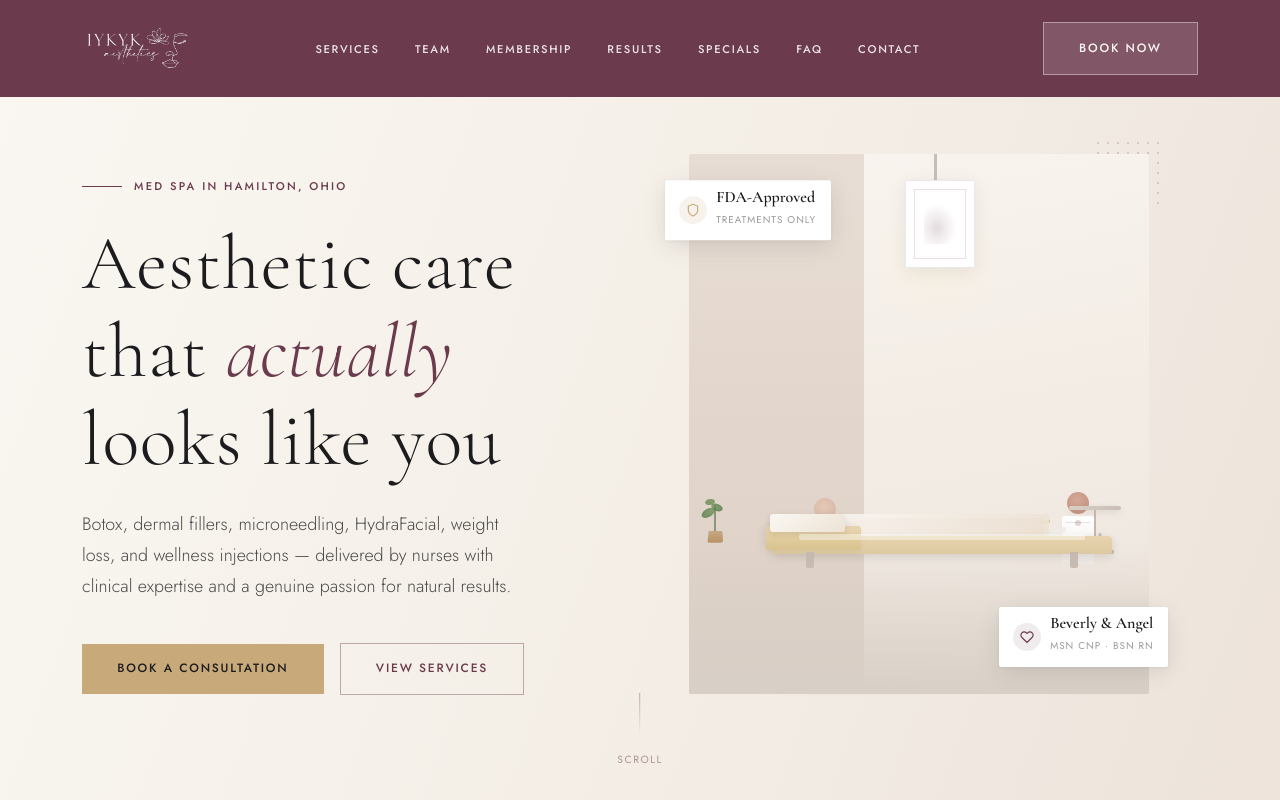
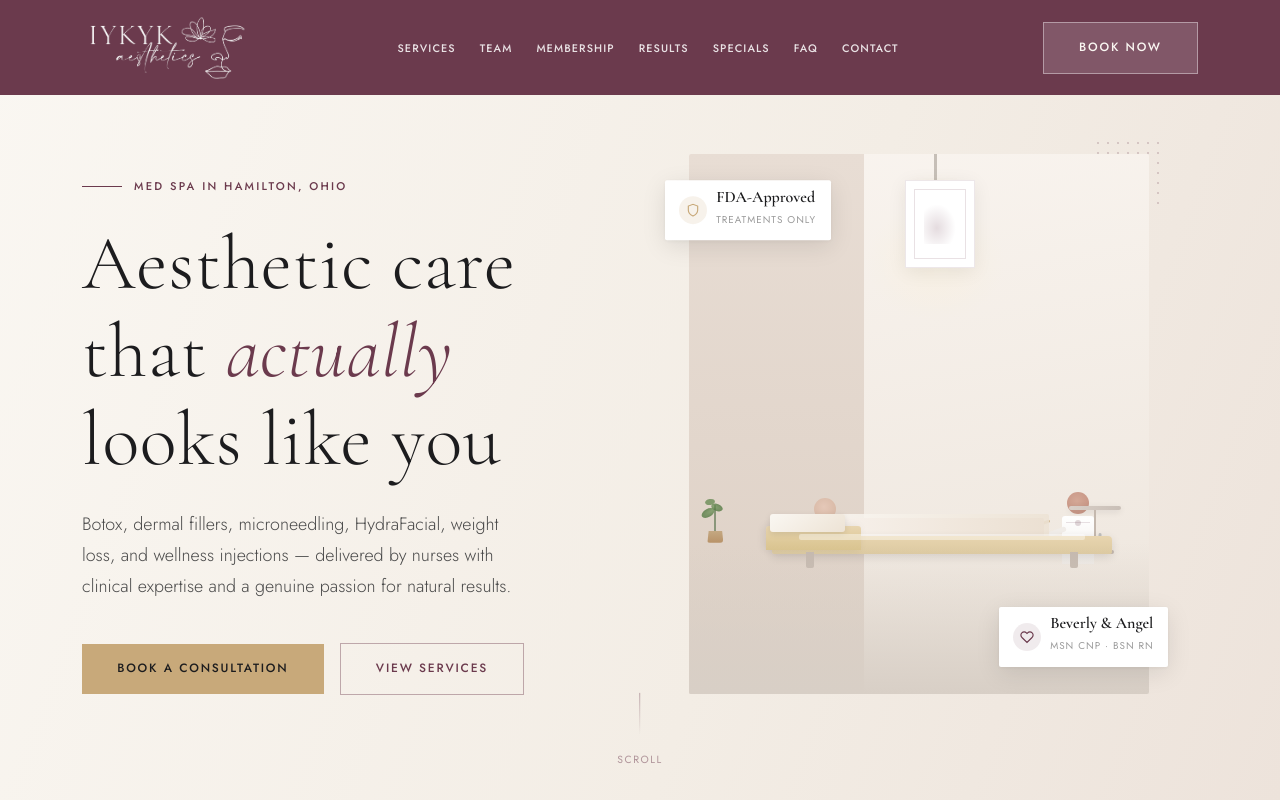
Before and after one commit to zbcreative/iykyk-aesthetics, a plain HTML site: page index.html in a window 1280 px wide. Shown: the top 800 px of the page. Drawn offline with nearby package versions, Linux system fonts and the light colour scheme.

Commit message:
resized logo and hero text

```diff
--- a/index.html
+++ b/index.html
@@ -171,18 +171,19 @@
     .btn-light{background:var(--cream);color:var(--rose)}.btn-light:hover{background:var(--white);color:var(--rose)}
 
     /* NAV */
-    #navbar{position:fixed;top:0;left:0;width:100%;z-index:1000;padding:1.4rem 0;background:var(--rose);transition:background .4s,padding .4s,box-shadow .4s}
-    #navbar.scrolled{background:var(--rose);padding:.85rem 0;box-shadow:0 4px 28px rgba(107,58,77,.25)}
+    #navbar{position:fixed;top:0;left:0;width:100%;z-index:1000;padding:.85rem 0;background:var(--rose);transition:background .4s,padding .4s,box-shadow .4s}
+    #navbar.scrolled{background:var(--rose);padding:.6rem 0;box-shadow:0 4px 28px rgba(107,58,77,.25)}
     .nav-inner{display:flex;align-items:center;justify-content:space-between}
     .nav-logo{display:flex;align-items:center;text-decoration:none;transition:opacity .3s;flex-shrink:0}
     .nav-logo:hover{opacity:.85}
-    .nav-logo-img{height:44px;width:auto;display:block;object-fit:contain}
-    .nav-logo-placeholder{height:44px;display:flex;align-items:center;justify-content:center;background:rgba(255,255,255,.1);border:1.5px dashed rgba(255,255,255,.3);padding:0 1rem;gap:.65rem;min-width:148px;border-radius:2px}
+    .nav-logo-img{height:68px;width:auto;display:block;object-fit:contain;transition:height .4s ease}
+    .nav-logo-placeholder{height:68px;display:flex;align-items:center;justify-content:center;background:rgba(255,255,255,.1);border:1.5px dashed rgba(255,255,255,.3);padding:0 1rem;gap:.65rem;min-width:148px;border-radius:2px}
     .nav-logo-placeholder-icon{width:26px;height:26px;border-radius:50%;background:rgba(200,169,122,.2);border:1px solid rgba(200,169,122,.55);display:flex;align-items:center;justify-content:center;flex-shrink:0}
     .nav-logo-placeholder-txt{font-family:var(--sans);font-size:.6rem;font-weight:500;letter-spacing:.08em;text-transform:uppercase;color:rgba(255,255,255,.45);line-height:1.35}
-    .nav-links{display:flex;align-items:center;gap:2.2rem;list-style:none}
-    .nav-links a{font-size:.7rem;font-weight:500;letter-spacing:.15em;text-transform:uppercase;color:rgba(255,255,255,.85);text-decoration:none;transition:color .3s}
+    .nav-links{display:flex;align-items:center;gap:1.5rem;list-style:none}
+    .nav-links a{font-size:.68rem;font-weight:500;letter-spacing:.1em;text-transform:uppercase;color:rgba(255,255,255,.85);text-decoration:none;transition:color .3s}
     #navbar.scrolled .nav-links a{color:rgba(255,255,255,.85)}
+    #navbar.scrolled .nav-logo-img{height:56px}
     .nav-links a:hover{color:var(--gold)!important}
     .hamburger{display:none;flex-direction:column;gap:5px;cursor:pointer;padding:4px;background:none;border:none}
     .hamburger span{width:24px;height:1.5px;background:rgba(255,255,255,.9);transition:all .3s;display:block}
```
